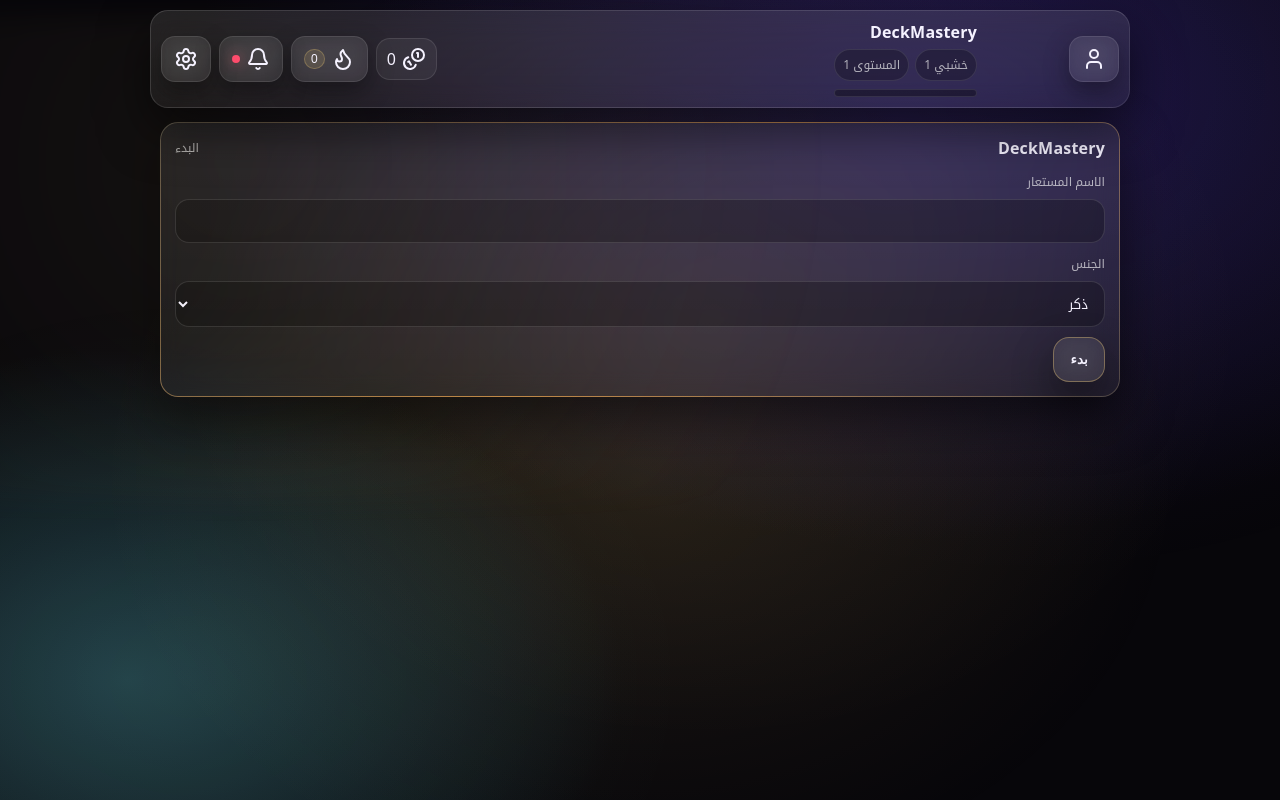
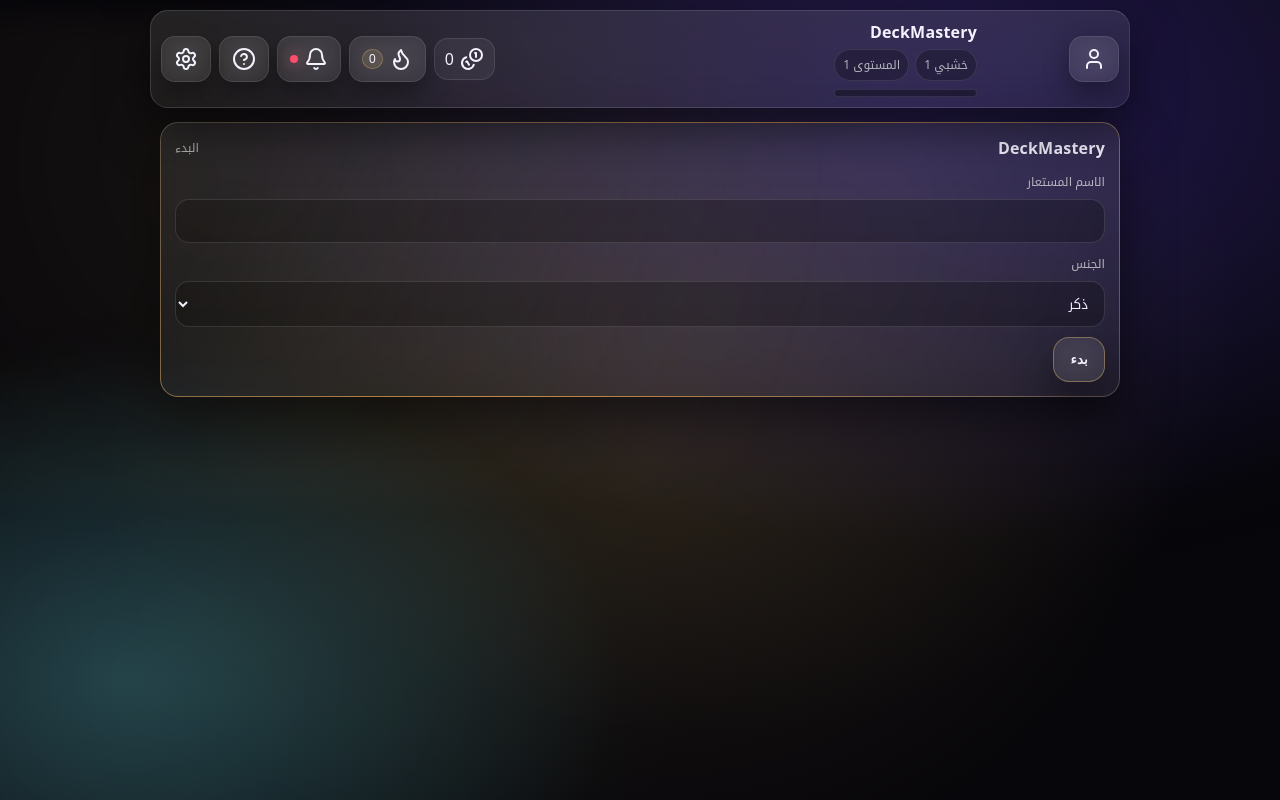
Before and after one commit to DeckMastery/DeckMastery, a plain HTML site: page index.html in a window 1280 px wide. Drawn offline with nearby package versions, Linux system fonts and the light colour scheme; no server answers.

Commit message:
Add files via upload

```diff
--- a/index.html
+++ b/index.html
@@ -10,6 +10,7 @@
   <!-- Libraries (CDN) -->
   <script src="https://unpkg.com/lucide@latest"></script>
   <script src="https://cdn.jsdelivr.net/npm/gsap@3.12.5/dist/gsap.min.js"></script>
+  <script src="https://cdn.jsdelivr.net/npm/qrcode@1.5.3/build/qrcode.min.js"></script>
 
   <script src="https://cdnjs.cloudflare.com/ajax/libs/three.js/r134/three.min.js"></script>
   <script src="https://cdn.jsdelivr.net/npm/vanta@latest/dist/vanta.clouds.min.js"></script>
@@ -58,6 +59,9 @@
         <i data-lucide="bell"></i>
         <span class="dot" id="uiNotiDot" hidden></span>
       </button>
+      <button class="icon-btn" id="btnHelp" data-sfx="naker" aria-label="التعليمات">
+        <i data-lucide="help-circle"></i>
+      </button>
       <button class="icon-btn" id="btnSettings" data-sfx="naker" aria-label="الإعدادات">
         <i data-lucide="settings"></i>
       </button>
```
